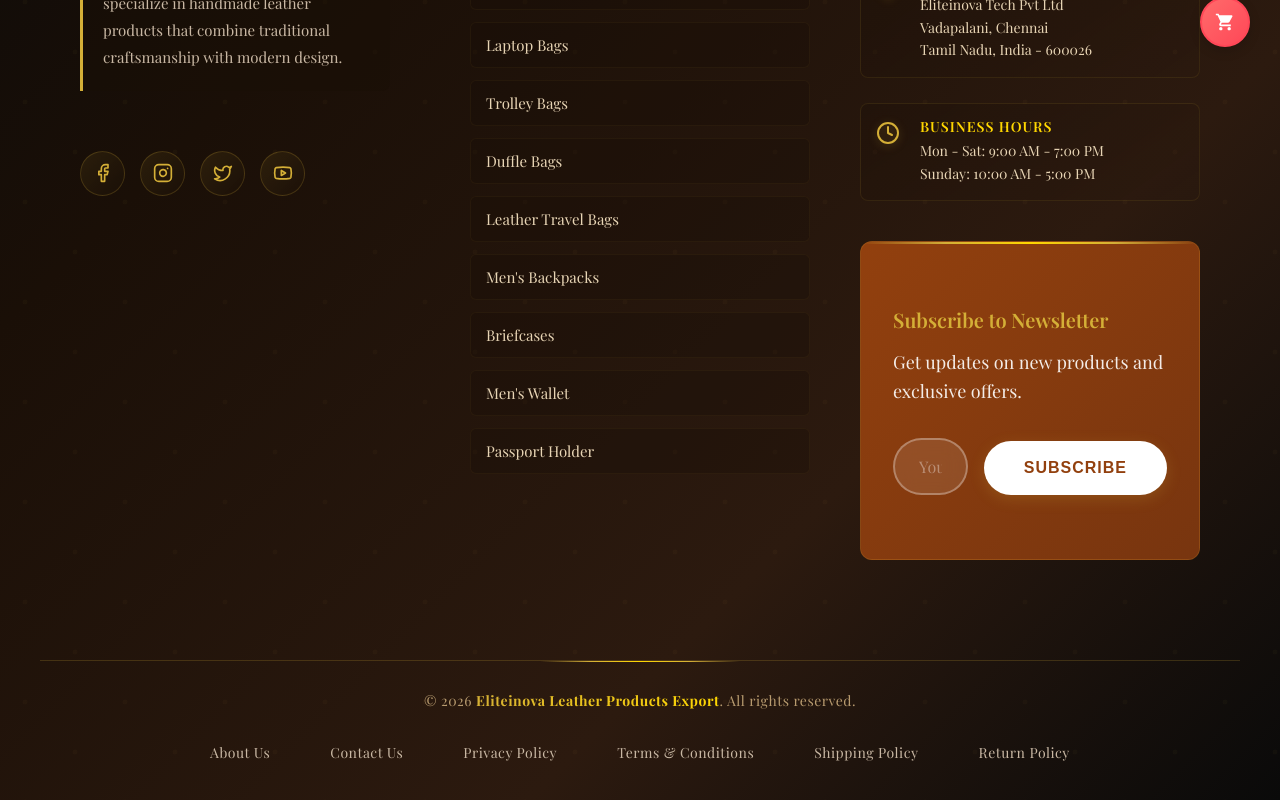
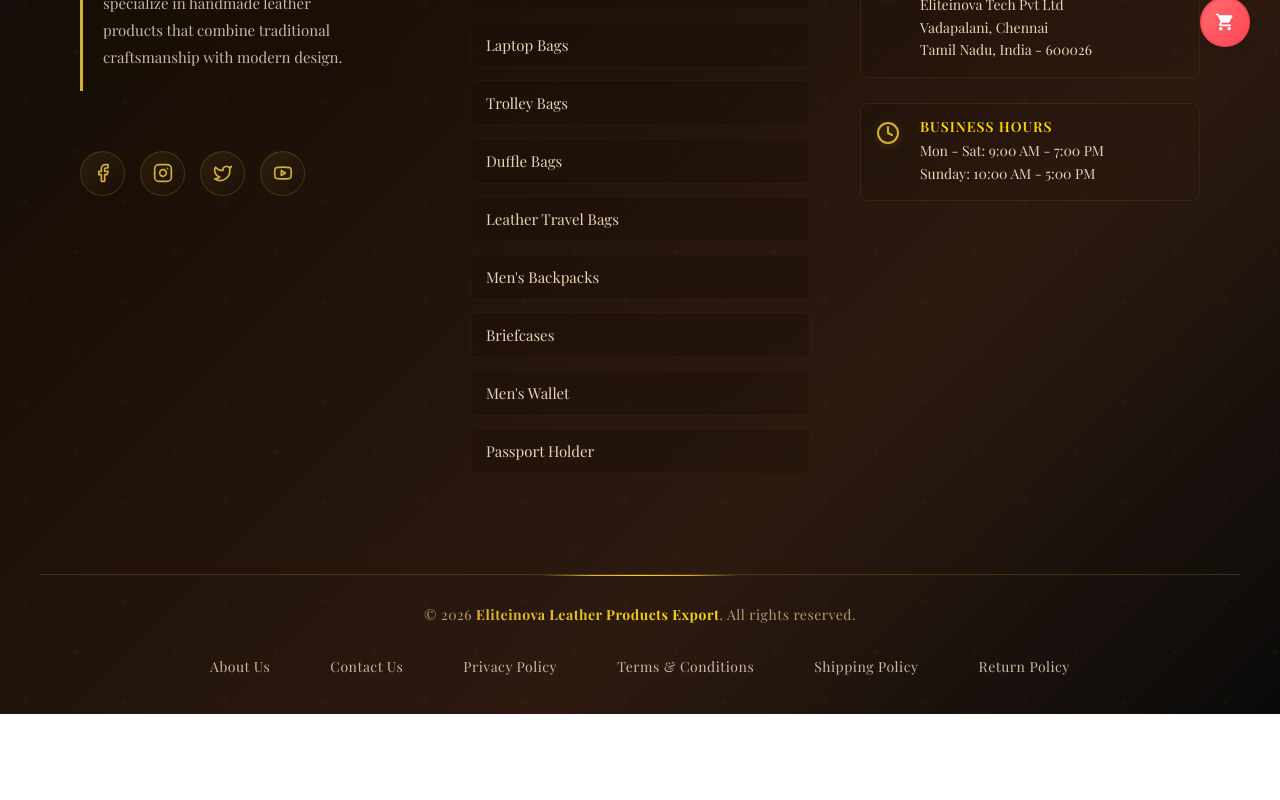
Before and after one commit to eliteinovastaticwebsite-crypto/Eliteinova_Leather_Export, a React (Create React App) app: page /returns in a window 1280 px wide. Shown: the part 708-1508 px from the top of the page. After the commit the page ends 1422 px from the top, so only its background shows below. Built offline with nearby package versions, Linux system fonts and the light colour scheme.

Commit message:
Updated details

```diff
--- a/src/components/Footer.jsx
+++ b/src/components/Footer.jsx
@@ -28,14 +28,6 @@ const Footer = () => {
     { name: 'Shipping Policy', path: '/shipping' },
     { name: 'Return Policy', path: '/returns' },
   ];
-
-  const handleNewsletterSubmit = (e) => {
-    e.preventDefault();
-    const email = e.target.email.value;
-    // Handle newsletter subscription
-    alert(`Thank you for subscribing with: ${email}`);
-    e.target.reset();
-  };
 
   return (
     <footer className="footer">
@@ -139,26 +131,6 @@ const Footer = () => {
               </div>
             </li>
           </ul>
-
-          {/* Newsletter Section (now below contact info) */}
-          <div className="newsletter-section">
-            <h4>Subscribe to Newsletter</h4>
-            <p className="newsletter-description">
-              Get updates on new products and exclusive offers.
-            </p>
-            <form onSubmit={handleNewsletterSubmit} className="newsletter-form">
-              <input
-                type="email"
-                name="email"
-                placeholder="Your email address"
-                required
-                className="newsletter-input"
-              />
-              <button type="submit" className="newsletter-button">
-                Subscribe
-              </button>
-            </form>
-          </div>
         </div>
       </div>
 
--- a/src/components/Header.css
+++ b/src/components/Header.css
@@ -676,7 +676,7 @@
 
   /* Order Now Button - Small Mobile */
   .order-now-button {
-    padding: 0.3rem 0.4rem;
+    padding: 0.2rem 0.3rem;
     font-size: 0.55rem;
     letter-spacing: 0.05px;
   }
--- a/src/components/Header.jsx
+++ b/src/components/Header.jsx
@@ -180,6 +180,7 @@ const Header = () => {
                 aria-label="Order Now"
               >
                 Order Now
+                <br />
                 7397260093
               </button>
 
--- a/src/pages/HomePage.jsx
+++ b/src/pages/HomePage.jsx
@@ -271,18 +271,6 @@ const HomePage = () => {
         </div>
       </section>
 
-      {/* Newsletter Section */}
-      <section className="newsletter-section">
-        <div className="newsletter-content">
-          <h2 className="newsletter-title">Stay Updated</h2>
-          <p className="newsletter-description">Subscribe to get special offers, free giveaways, and updates</p>
-          <div className="newsletter-form">
-            <input type="email" placeholder="Enter your email" className="newsletter-input" />
-            <button className="newsletter-button">Subscribe</button>
-          </div>
-        </div>
-      </section>
-
       {/* WhatsApp Button
       <a href="https://wa.me/9876543210" className="whatsapp-btn" target="_blank" rel="noopener noreferrer">
         <svg viewBox="0 0 32 32" width="28" height="28">
```
